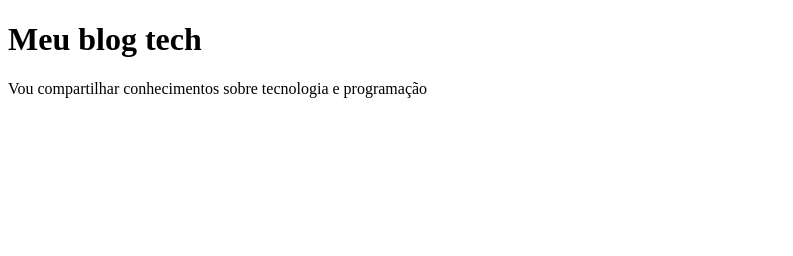
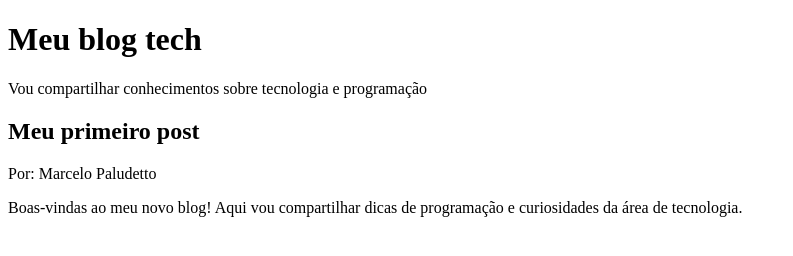
Before and after one commit to emillysouzaguimaraes-netizen/PAGINAWEB-1-C, a plain HTML site: page index.html in a window 1280 px wide. Shown: the whole page, without its empty margins (0-793 px from the left). Drawn offline with Linux system fonts and the light colour scheme.

Commit message:
aula2alura

```diff
--- a/index.html
+++ b/index.html
@@ -4,10 +4,18 @@
 <head>
 <meta charset="UTF-8">
 <meta name="viewport" content="width=device-width, initial-scale=1.0">
-<title>Document</title>
+<title>BLOG</title>
 </head>
 <body>
+
+
+<header>
 <h1>Meu blog tech</h1>
 <p>Vou compartilhar conhecimentos sobre tecnologia e programação</p>
+</header><main>
+<h2>Meu primeiro post</h2>
+<p>Por: Marcelo Paludetto</p>
+<p>Boas-vindas ao meu novo blog! Aqui vou compartilhar dicas de programação e curiosidades da área de tecnologia.</p>
+</main>
 </body>
 </html>
```
